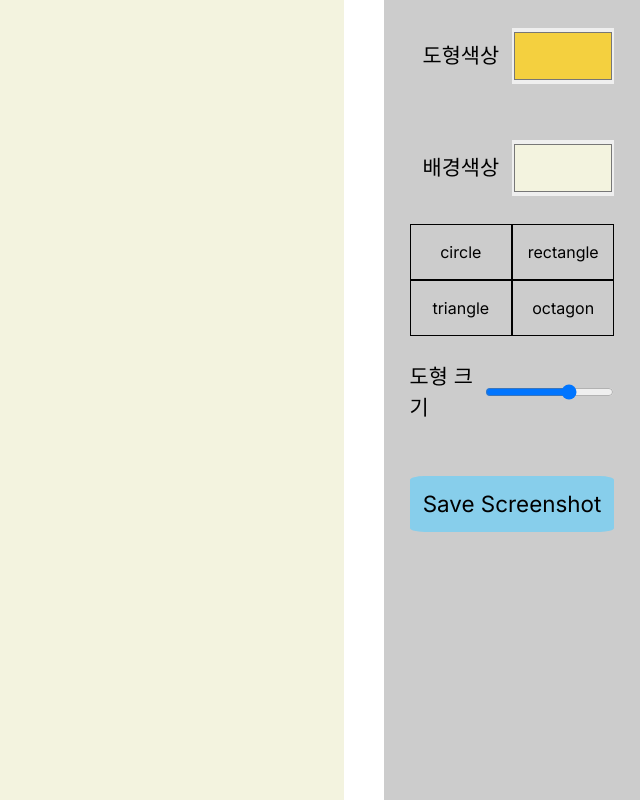
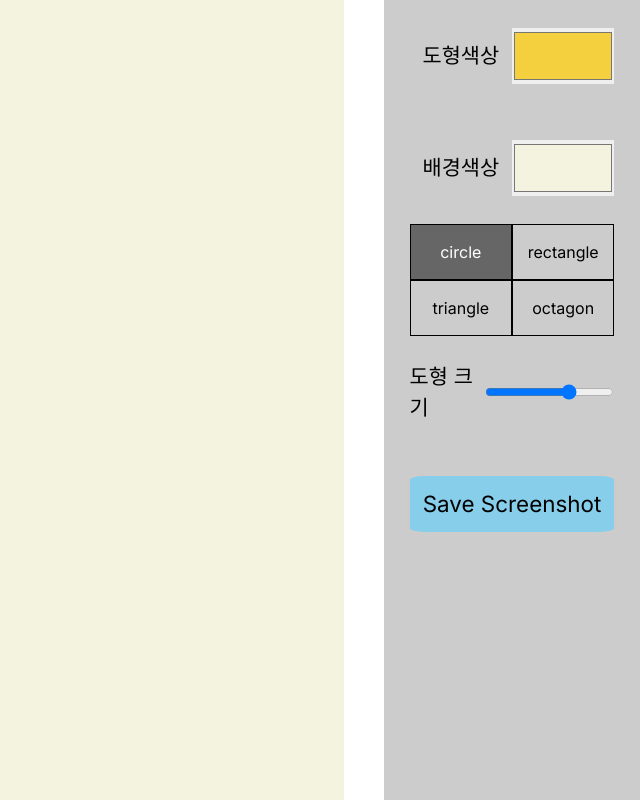
Before and after one commit to S0ngYoungJun/nextsand, a Next.js app: page / in a window 1280 px wide. Shown: the whole page, without its empty margins (640-1280 px from the left). Built offline with nearby package versions, Linux system fonts and the light colour scheme.

Commit message:
버튼효과

```diff
--- a/app/components/SandCanvas2.js
+++ b/app/components/SandCanvas2.js
@@ -159,10 +159,10 @@ const SandCanvas = () => {
         <div className={styles.color2}>
           <div className={styles.input2}>{shapes.map(shape => (
             <button
-              key={shape}
-              className={styles.button}
-              onClick={() => setCurrentShape(shape)}
-            >
+            key={shape}
+            className={`${styles.button} ${currentShape === shape ? styles.activeButton : ''}`}
+            onClick={() => setCurrentShape(shape)}
+          >
               {shape}
             </button>
           ))}</div>
--- a/app/styles/SandCanvas.module.scss
+++ b/app/styles/SandCanvas.module.scss
@@ -69,4 +69,13 @@
   border: 1px solid black;
   width:8vw;
   height:7vh;
+
+  &:hover {
+    background-color: #ddd; // 호버 상태
+  }
 }
+
+.activeButton {
+  background-color: #666; // 액티브 상태의 배경색
+  color: white; // 액티브 상태의 글자색
+}
```
